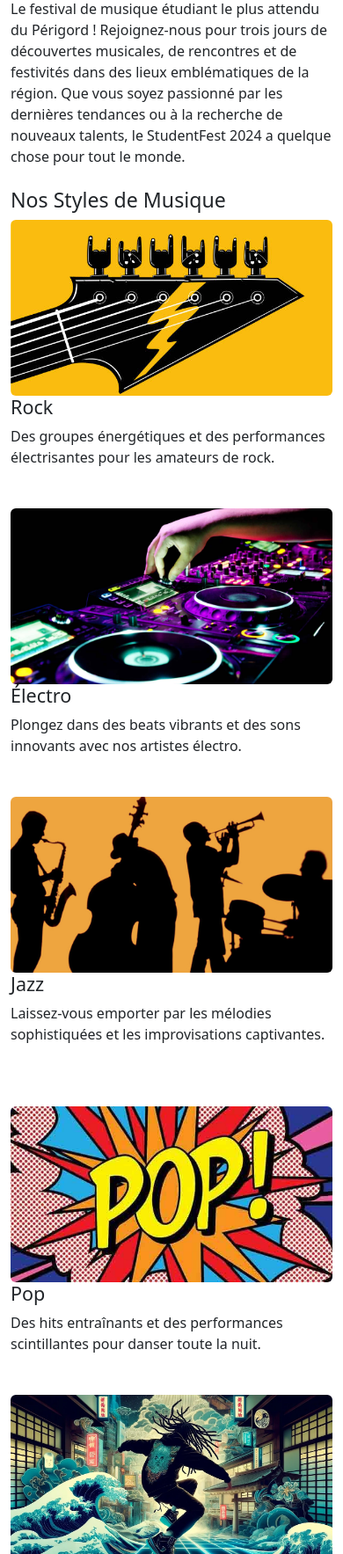
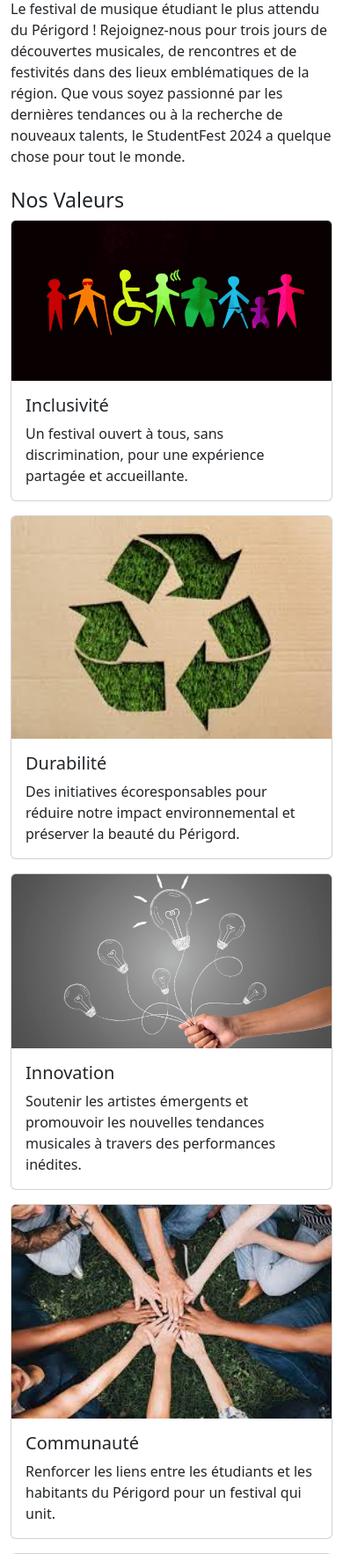
Before and after one commit to Yoshi-OOF/Festival, a PHP site: page / in a window 390 px wide. Shown: the part 687-2454 px from the top of the page at 88% size. Run offline with PHP 8.4, Linux system fonts and the light colour scheme; some libraries are stand-ins or nearby versions.

Commit message:
Nos valeurs dans accueil

```diff
--- a/index.php
+++ b/index.php
@@ -83,6 +83,67 @@
         <section id="presentation" class="mb-4">
             <h2>Bienvenue au StudentFest 2024</h2>
             <p>Le festival de musique étudiant le plus attendu du Périgord ! Rejoignez-nous pour trois jours de découvertes musicales, de rencontres et de festivités dans des lieux emblématiques de la région. Que vous soyez passionné par les dernières tendances ou à la recherche de nouveaux talents, le StudentFest 2024 a quelque chose pour tout le monde.</p>
+        </section>
+
+        <!-- Valeurs du Festival -->
+        <section id="valeurs" class="mb-4">
+            <h3>Nos Valeurs</h3>
+            <div class="row">
+                <!-- Inclusivité -->
+                <div class="col-md-2 mb-3">
+                    <div class="card h-100">
+                        <img src="assets/inclusivite.png" class="card-img-top" alt="Inclusivité">
+                        <div class="card-body">
+                            <h5 class="card-title">Inclusivité</h5>
+                            <p class="card-text">Un festival ouvert à tous, sans discrimination, pour une expérience partagée et accueillante.</p>
+                        </div>
+                    </div>
+                </div>
+
+                <!-- Durabilité -->
+                <div class="col-md-2 mb-3">
+                    <div class="card h-100">
+                        <img src="assets/durabilite.jpg" class="card-img-top" alt="Durabilité">
+                        <div class="card-body">
+                            <h5 class="card-title">Durabilité</h5>
+                            <p class="card-text">Des initiatives écoresponsables pour réduire notre impact environnemental et préserver la beauté du Périgord.</p>
+                        </div>
+                    </div>
+                </div>
+
+                <!-- Innovation -->
+                <div class="col-md-2 mb-3">
+                    <div class="card h-100">
+                        <img src="assets/innovation.png" class="card-img-top" alt="Innovation">
+                        <div class="card-body">
+                            <h5 class="card-title">Innovation</h5>
+                            <p class="card-text">Soutenir les artistes émergents et promouvoir les nouvelles tendances musicales à travers des performances inédites.</p>
+                        </div>
+                    </div>
+                </div>
+
+                <!-- Communauté -->
+                <div class="col-md-2 mb-3">
+                    <div class="card h-100">
+                        <img src="assets/communauté.jpg" class="card-img-top" alt="Communauté">
+                        <div class="card-body">
+                            <h5 class="card-title">Communauté</h5>
+                            <p class="card-text">Renforcer les liens entre les étudiants et les habitants du Périgord pour un festival qui unit.</p>
+                        </div>
+                    </div>
+                </div>
+
+                <!-- Qualité -->
+                <div class="col-md-2 mb-3">
+                    <div class="card h-100">
+                        <img src="assets/qualité.jpg" class="card-img-top" alt="Qualité">
+                        <div class="card-body">
+                            <h5 class="card-title">Qualité</h5>
+                            <p class="card-text">Offrir une expérience mémorable avec des prestations de haut niveau, pour un festival inoubliable.</p>
+                        </div>
+                    </div>
+                </div>
+            </div>
         </section>
 
         <!-- Styles de Musique -->
```
Also changed, not shown: assets/communauté.jpg (added), assets/durabilite.jpg (added), assets/inclusivite.png (added), assets/innovation.png (added), assets/qualité.jpg (added).
